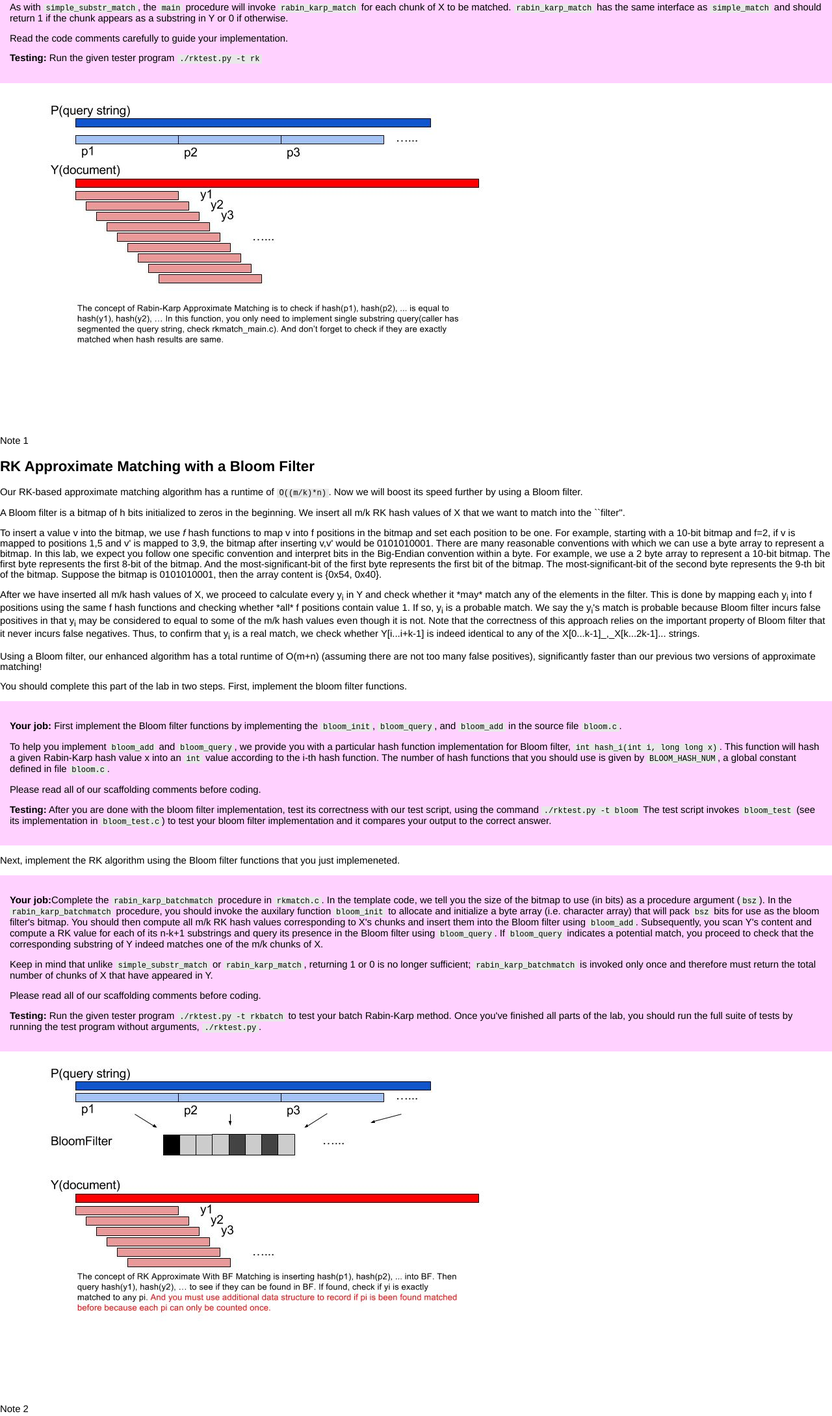
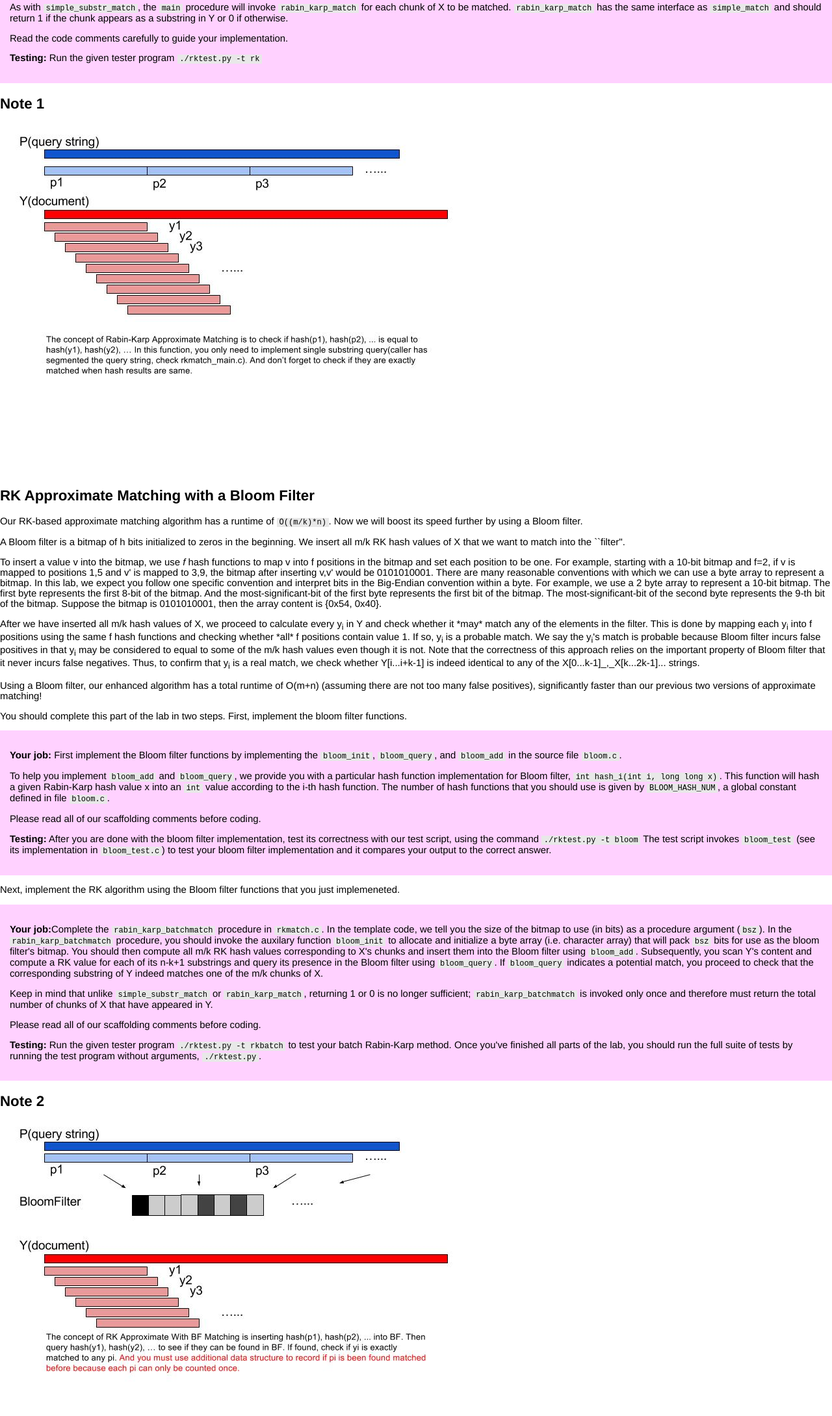
Before and after one commit to LaurenMilano/cso17-labs, a plain HTML site: page webpage/l2.html in a window 1280 px wide. Shown: the part 1975-4154 px from the top of the page at 65% size. Drawn offline with Linux system fonts and the light colour scheme.

Commit message:
[What] Modify font.

```diff
--- a/webpage/l2.html
+++ b/webpage/l2.html
@@ -221,7 +221,7 @@ your implementation.
 <p>
 <b>Testing:</b> Run the given tester program <tt>./rktest.py -t rk</tt>
 </div>
-<p>Note 1
+<h2> Note 1 </h2>
 <img src="cso-lab2-images-1.jpg">
 
 <h2>RK Approximate Matching with a Bloom Filter</h2>
@@ -321,7 +321,7 @@ your batch Rabin-Karp method. Once you've finished all parts of the lab,
 you should run the full suite of tests by running the test program without
 arguments, <tt>./rktest.py</tt>.
 </div>
-<p>Note 2
+<h2> Note 2 </h2>
 <img src="cso-lab2-images-2.jpg">
 
 <h2>Advice on Debugging</h2>
```
